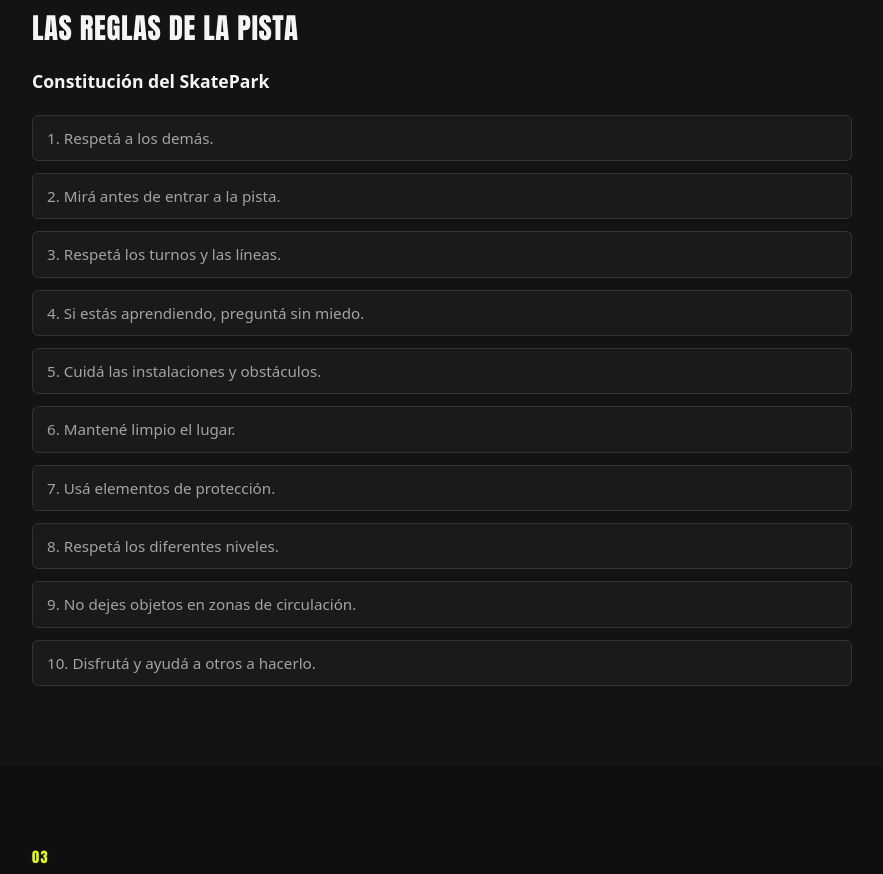
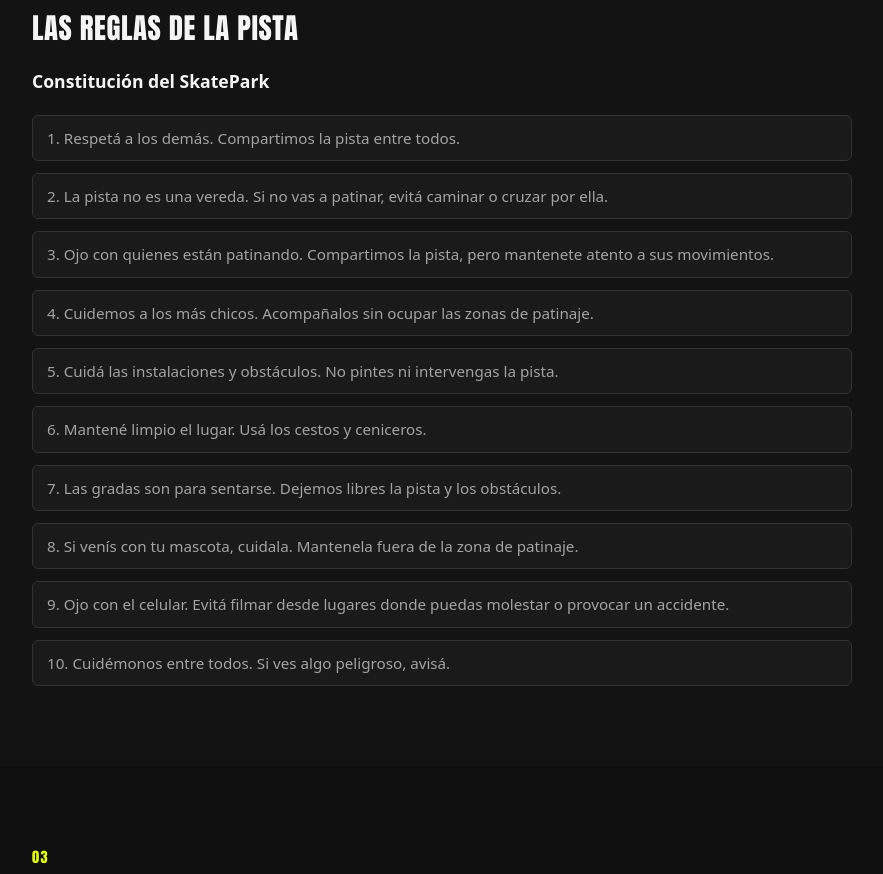
Before and after one commit to arimoreno77-ux/skatepark-villa-luro, a plain HTML site: page index.html in a window 1280 px wide. Shown: the part 1228-2102 px from the top of the page, without its empty margins (198-1081 px from the left). Drawn offline with Linux system fonts and the light colour scheme.

Commit message:
fix: corregir rutas de imágenes del Hero

```diff
--- a/index.html
+++ b/index.html
@@ -39,6 +39,8 @@
                     <img src="ASSETS/skatepark-villa-luro.jpg/Prestamos.jpg" alt="Préstamos - SkatePark Villa Luro" class="hero-slide">
                     <img src="ASSETS/skatepark-villa-luro.jpg/Contanos.jpg" alt="Contanos - SkatePark Villa Luro" class="hero-slide">
                     <img src="ASSETS/skatepark-villa-luro.jpg/Cafe.jpg" alt="Café - SkatePark Villa Luro" class="hero-slide">
+                    <img src="ASSETS/skatepark-villa-luro.jpg/atencion.jpg" alt="Atención - SkatePark Villa Luro" class="hero-slide">
+                    <img src="ASSETS/skatepark-villa-luro.jpg/cigarros.jpg" alt="Cigarros - SkatePark Villa Luro" class="hero-slide">
                 </div>
             </div>
             <div class="hero-content">
@@ -108,16 +110,16 @@
             <h2>Las reglas de la pista</h2>
             <p class="lead">Constitución del SkatePark</p>
             <ol class="rules-list">
-                <li>Respetá a los demás.</li>
-                <li>Mirá antes de entrar a la pista.</li>
-                <li>Respetá los turnos y las líneas.</li>
-                <li>Si estás aprendiendo, preguntá sin miedo.</li>
-                <li>Cuidá las instalaciones y obstáculos.</li>
-                <li>Mantené limpio el lugar.</li>
-                <li>Usá elementos de protección.</li>
-                <li>Respetá los diferentes niveles.</li>
-                <li>No dejes objetos en zonas de circulación.</li>
-                <li>Disfrutá y ayudá a otros a hacerlo.</li>
+                <li>Respetá a los demás. Compartimos la pista entre todos.</li>
+                <li>La pista no es una vereda. Si no vas a patinar, evitá caminar o cruzar por ella.</li>
+                <li>Ojo con quienes están patinando. Compartimos la pista, pero mantenete atento a sus movimientos.</li>
+                <li>Cuidemos a los más chicos. Acompañalos sin ocupar las zonas de patinaje.</li>
+                <li>Cuidá las instalaciones y obstáculos. No pintes ni intervengas la pista.</li>
+                <li>Mantené limpio el lugar. Usá los cestos y ceniceros.</li>
+                <li>Las gradas son para sentarse. Dejemos libres la pista y los obstáculos.</li>
+                <li>Si venís con tu mascota, cuidala. Mantenela fuera de la zona de patinaje.</li>
+                <li>Ojo con el celular. Evitá filmar desde lugares donde puedas molestar o provocar un accidente.</li>
+                <li>Cuidémonos entre todos. Si ves algo peligroso, avisá.</li>
             </ol>
         </section>
 
```
Also changed, not shown: ASSETS/skatepark-villa-luro.jpg/atencion.jpg (added), ASSETS/skatepark-villa-luro.jpg/cigarros.jpg (added).
